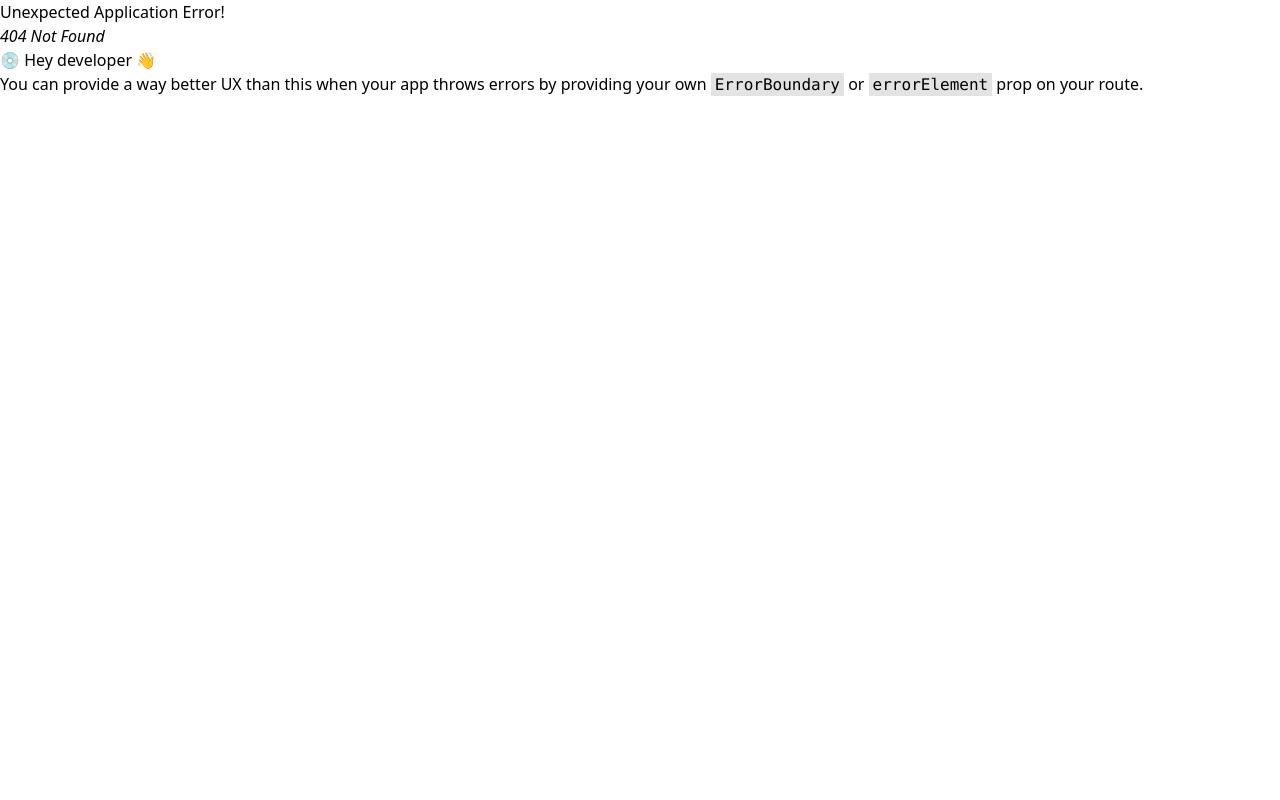
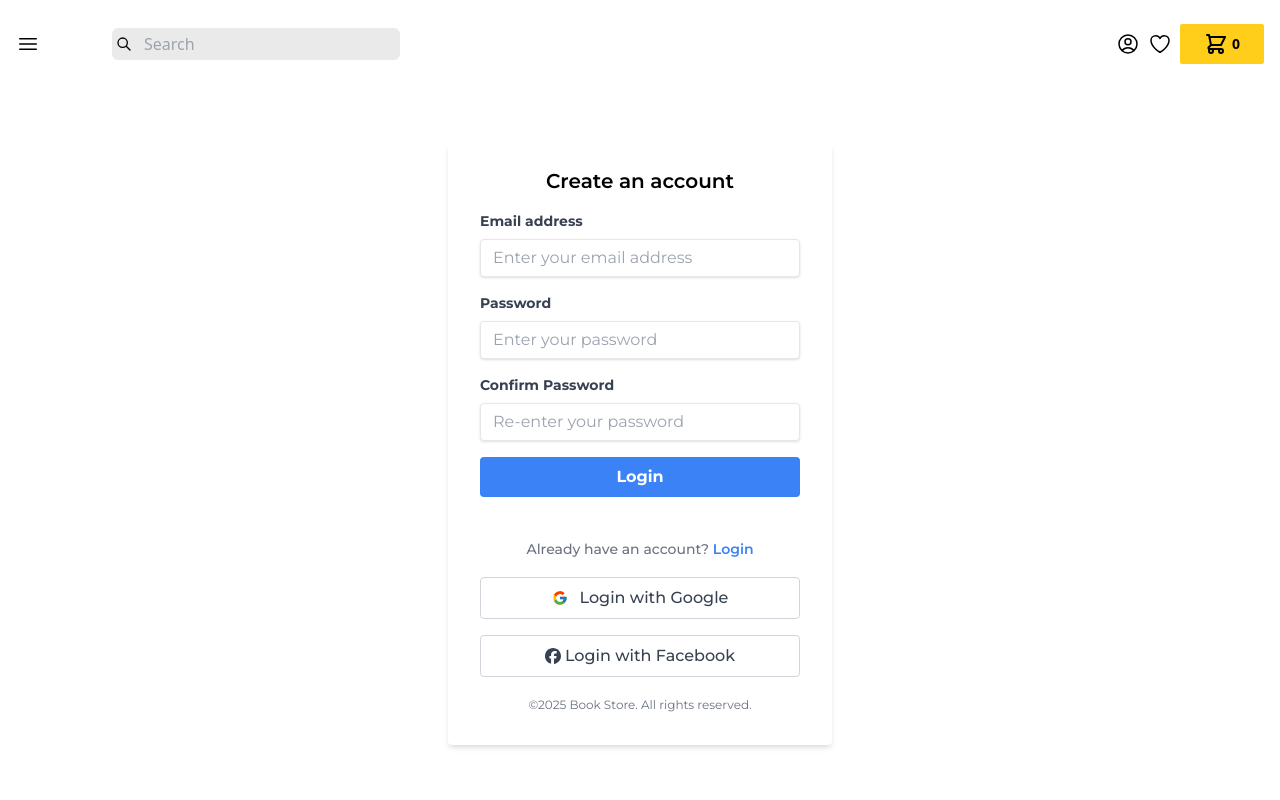
Before and after one commit to devhysterical/BookStore_MERN, a React (Vite) app in the folder frontend/: page /register in a window 1280 px wide. Before the commit this address had no page. Shown: the top 800 px of the page. Built offline with nearby package versions, Linux system fonts and the light colour scheme.

Commit message:
Add Login and Register components, update router configuration, and include react-hook-form for form handling

```diff
--- a/frontend/package.json
+++ b/frontend/package.json
@@ -13,6 +13,7 @@
     "@react-icons/all-files": "^4.1.0",
     "react": "^19.0.0",
     "react-dom": "^19.0.0",
+    "react-hook-form": "^7.54.2",
     "react-icons": "^5.5.0",
     "react-router-dom": "^7.2.0",
     "swiper": "^11.2.5"
--- /dev/null
+++ b/frontend/src/components/Login.jsx
@@ -0,0 +1,108 @@
+import { useState } from "react";
+import { Link } from "react-router-dom";
+import { useForm } from "react-hook-form";
+import { FcGoogle } from "react-icons/fc";
+import { SiFacebook } from "react-icons/si";
+
+const Login = () => {
+  const [message, setMessage] = useState("");
+
+  const {
+    register,
+    handleSubmit,
+    watch,
+    formState: { errors },
+  } = useForm();
+
+  const onSubmit = (data) => console.log(data);
+  const handleGoogleLogin = () => {};
+  return (
+    <div className="h-[calc(100vh-120px)] flex justify-center items-center">
+      <div className="w-full max-w-sm mx-auto bg-white shadow-md rounded px-8 pt-6 pb-8 mb-4">
+        <h2 className="text-xl font-semibold mb-4 text-center">
+          Login to your account
+        </h2>
+        <form onSubmit={handleSubmit(onSubmit)}>
+          {/* Email */}
+          <div className="mb-4">
+            <label
+              htmlFor="email"
+              className="block text-gray-700 text-sm font-bold mb-2">
+              Email address
+            </label>
+            <input
+              {...register("email", { required: true })}
+              type="email"
+              name="email"
+              id="email"
+              autoComplete="email"
+              placeholder="Enter your email address"
+              className="shadow appearance-none border rounded w-full py-2 px-3 leading-tight focus:outline-none focus:shadow"
+            />
+          </div>
+          {/* Password */}
+          <div className="mb-4">
+            <label
+              htmlFor="password"
+              className="block text-gray-700 text-sm font-bold mb-2">
+              Password
+            </label>
+            <input
+              {...register("password", { required: true })}
+              type="password"
+              name="password"
+              id="password"
+              autoComplete="current-password"
+              placeholder="Enter your password"
+              className="shadow appearance-none border rounded w-full py-2 px-3 leading-tight focus:outline-none focus:shadow"
+            />
+          </div>
+          {/* Error message */}
+          {message && (
+            <p className="text-red-500 text-xs italic mb-3">{message}</p>
+          )}
+
+          {/* Submit */}
+          <div>
+            <button
+              type="submit"
+              className=" flex w-full justify-center text-center bg-blue-500 hover:bg-blue-700 text-white font-bold py-2 px-8 rounded focus:outline-none focus:shadow-outline">
+              Login
+            </button>
+          </div>
+        </form>
+        <p className="mt-10 text-center text-sm/6 text-gray-500 font-medium">
+          {/* &apos; là dùng để thay thế cho dấu ' */}
+          Don&apos;t have an account?{" "}
+          <Link
+            to="/register"
+            className="font-semibold text-blue-500 hover:text-blue-700">
+            Register
+          </Link>
+        </p>
+
+        {/* Login with Google */}
+        <div className="mt-4">
+          <button
+            onClick={handleGoogleLogin}
+            className="w-full flex flex-wrap gap-1 justify-center items-center bg-white border border-gray-300 hover:border-blue-500 text-gray-700 font-medium py-2 px-4 rounded mt-4">
+            <FcGoogle className="mr-2" />
+            Login with Google
+          </button>
+        </div>
+        {/* Login with Facebook */}
+        <div className="mt-4">
+          <button className="w-full flex flex-wrap gap-1 justify-center items-center bg-white border border-gray-300 hover:border-blue-500 text-gray-700 font-medium py-2 px-4 rounded mt-4">
+            <SiFacebook />
+            Login with Facebook
+          </button>
+        </div>
+        <p className="mt-5 text-center text-gray-500 text-xs">
+          ©2025 Book Store. All rights reserved.
+        </p>
+      </div>
+    </div>
+  );
+};
+
+export default Login;
--- /dev/null
+++ b/frontend/src/components/Register.jsx
@@ -0,0 +1,124 @@
+import { useState } from "react";
+import { Link } from "react-router-dom";
+import { useForm } from "react-hook-form";
+import { FcGoogle } from "react-icons/fc";
+import { SiFacebook } from "react-icons/si";
+
+const Register = () => {
+  const [message, setMessage] = useState("");
+
+  const {
+    register,
+    handleSubmit,
+    watch,
+    formState: { errors },
+  } = useForm();
+
+  const onSubmit = (data) => console.log(data);
+  const handleGoogleLogin = () => {};
+  return (
+    <div className="h-[calc(100vh-120px)] flex justify-center items-center">
+      <div className="w-full max-w-sm mx-auto bg-white shadow-md rounded px-8 pt-6 pb-8 mb-4">
+        <h2 className="text-xl font-semibold mb-4 text-center">
+          Create an account
+        </h2>
+        <form onSubmit={handleSubmit(onSubmit)}>
+          {/* Email */}
+          <div className="mb-4">
+            <label
+              htmlFor="email"
+              className="block text-gray-700 text-sm font-bold mb-2">
+              Email address
+            </label>
+            <input
+              {...register("email", { required: true })}
+              type="email"
+              name="email"
+              id="email"
+              autoComplete="email"
+              placeholder="Enter your email address"
+              className="shadow appearance-none border rounded w-full py-2 px-3 leading-tight focus:outline-none focus:shadow"
+            />
+          </div>
+          {/* Password */}
+          <div className="mb-4">
+            <label
+              htmlFor="password"
+              className="block text-gray-700 text-sm font-bold mb-2">
+              Password
+            </label>
+            <input
+              {...register("password", { required: true })}
+              type="password"
+              name="password"
+              id="password"
+              autoComplete="current-password"
+              placeholder="Enter your password"
+              className="shadow appearance-none border rounded w-full py-2 px-3 leading-tight focus:outline-none focus:shadow"
+            />
+          </div>
+          {/* Confirm Password */}
+          <div className="mb-4">
+            <label
+              htmlFor="password"
+              className="block text-gray-700 text-sm font-bold mb-2">
+              Confirm Password
+            </label>
+            <input
+              {...register("password", { required: true })}
+              type="password"
+              name="password"
+              id="password"
+              autoComplete="current-password"
+              placeholder="Re-enter your password"
+              className="shadow appearance-none border rounded w-full py-2 px-3 leading-tight focus:outline-none focus:shadow"
+            />
+          </div>
+          {/* Error message */}
+          {message && (
+            <p className="text-red-500 text-xs italic mb-3">{message}</p>
+          )}
+
+          {/* Submit */}
+          <div>
+            <button
+              type="submit"
+              className=" flex w-full justify-center text-center bg-blue-500 hover:bg-blue-700 text-white font-bold py-2 px-8 rounded focus:outline-none focus:shadow-outline">
+              Login
+            </button>
+          </div>
+        </form>
+        <p className="mt-10 text-center text-sm/6 text-gray-500 font-medium">
+          Already have an account?{" "}
+          <Link
+            to="/login"
+            className="font-semibold text-blue-500 hover:text-blue-700">
+            Login
+          </Link>
+        </p>
+
+        {/* Login with Google */}
+        <div className="mt-4">
+          <button
+            onClick={handleGoogleLogin}
+            className="w-full flex flex-wrap gap-1 justify-center items-center bg-white border border-gray-300 hover:border-blue-500 text-gray-700 font-medium py-2 px-4 rounded mt-4">
+            <FcGoogle className="mr-2" />
+            Login with Google
+          </button>
+        </div>
+        {/* Login with Facebook */}
+        <div className="mt-4">
+          <button className="w-full flex flex-wrap gap-1 justify-center items-center bg-white border border-gray-300 hover:border-blue-500 text-gray-700 font-medium py-2 px-4 rounded mt-4">
+            <SiFacebook />
+            Login with Facebook
+          </button>
+        </div>
+        <p className="mt-5 text-center text-gray-500 text-xs">
+          ©2025 Book Store. All rights reserved.
+        </p>
+      </div>
+    </div>
+  );
+};
+
+export default Register;
```
Also changed, not shown: frontend/src/routers/router.jsx (+14 -4 lines), 1 other file (tests, documents, lock files or other folders).
